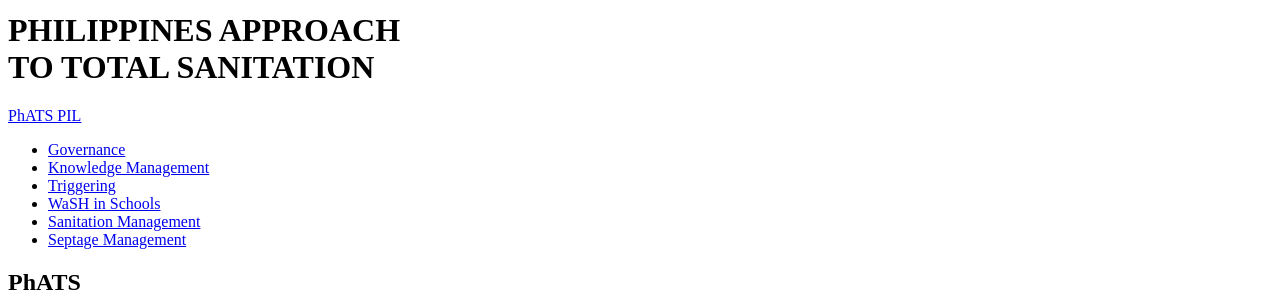
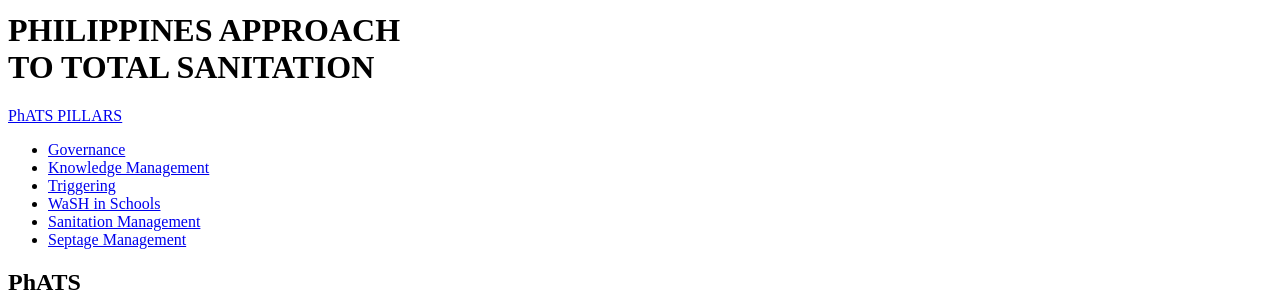
Before and after one commit to phwashresources/phwashresources.github.io, a Jekyll site: the page built from phats/index.html, in a window 1280 px wide and 900 px high, scrolled down 409 px. Shown: the part 153-453 px from the top of the window. Built offline with Jekyll 4.4.1, drawn with Linux system fonts in a browser that asks for light colours; comment, search, counter and statistics services are not loaded.

Commit message:
fix category navbar

```diff
--- a/_includes/categoryNavbar.html
+++ b/_includes/categoryNavbar.html
@@ -1,7 +1,7 @@
 <div class="category-nav-container" {% if page.title=="/phats" %} {% endif%}>
     <div class="category-nav-container">
         <div class="category-nav-mobile">
-            <a href="javascript:void(0)" id="category-button" data-toggle="collapse" data-target="#navbar-category-collapse">PhATS PIL <span class="caret"></span></a>
+            <a href="javascript:void(0)" id="category-button" data-toggle="collapse" data-target="#navbar-category-collapse">PhATS PILLARS <span class="caret"></span></a>
         </div>
         <div class="full-width collapse navbar-collapse" id="navbar-category-collapse">
             <ul class="category-nav">
```
